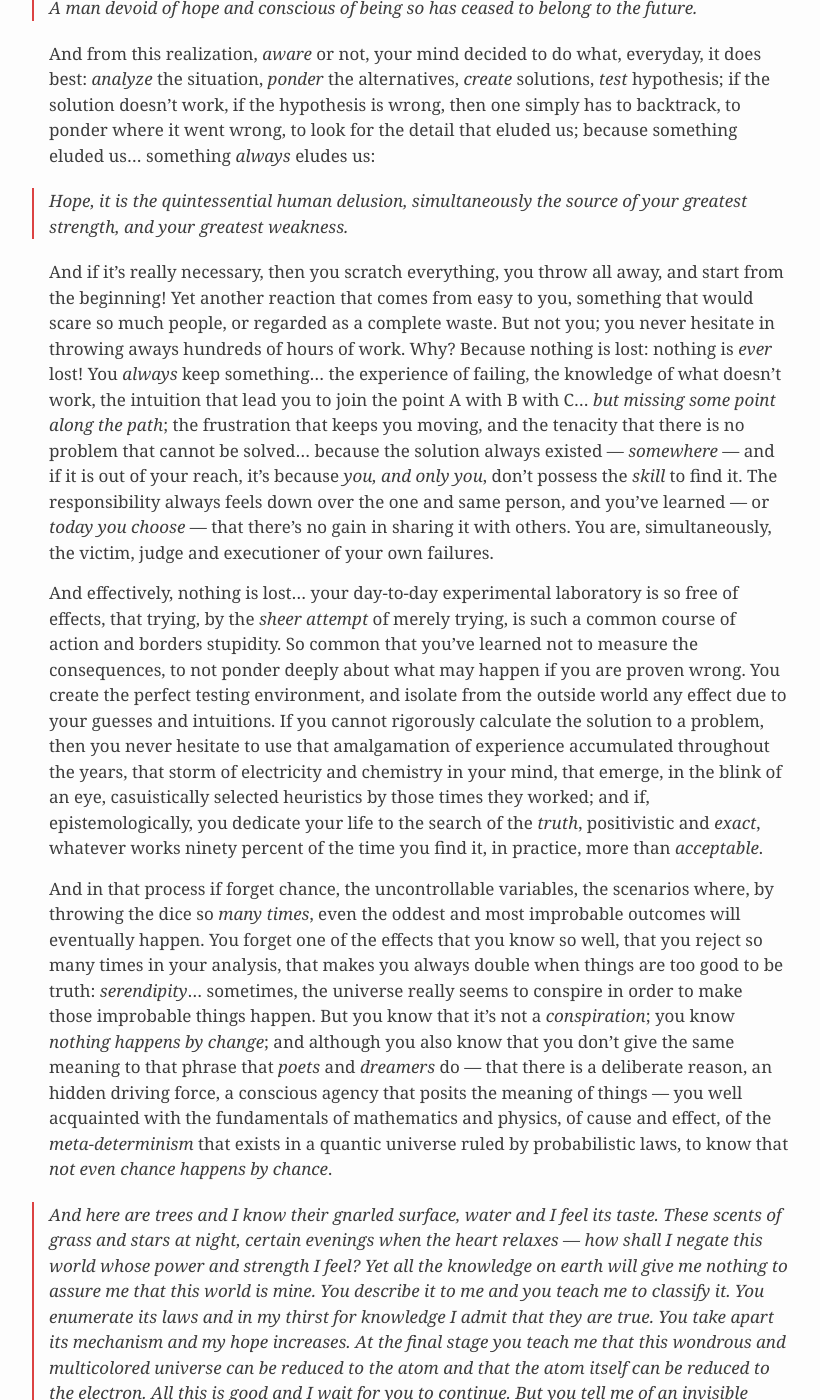
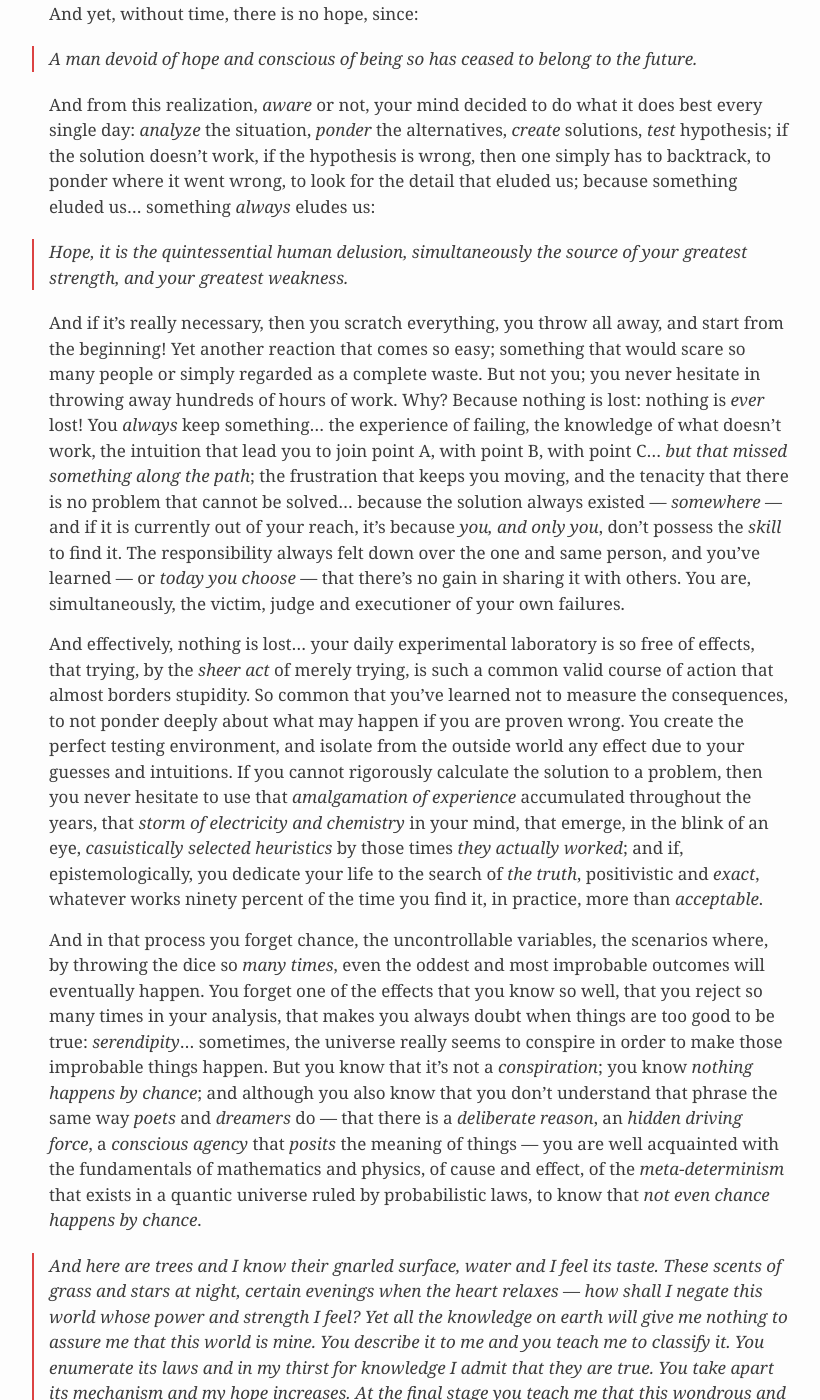
Before and after one commit to hugoferreira/hugoferreira.github.com, a Jekyll site: the page built from _posts/2016-01-30-epilogue.markdown, in a window 1280 px wide and 1400 px high, scrolled down 1088 px. Shown: the whole window, without its empty margins (221-1041 px from the left). Built offline with Jekyll 4.4.1, drawn with Linux system fonts in a browser that asks for light colours; some web fonts are replaced; some of the changed text lies outside the part shown.

Commit message:
Fixes due to the translation

```diff
--- a/_posts/2016-01-30-epilogue.markdown
+++ b/_posts/2016-01-30-epilogue.markdown
@@ -11,38 +11,37 @@
 
 > What and if, two words as nonthreatening as words come. But put them together side-by-side and they have the power to haunt you for the rest of your life: What if?...
 
-Sixteen days have been passed since you made your mind about leaving her. By this time, you still didn't mustered the courage to write down the exact words — or somehow those that you *remember* — that were said in that afternoon. Maybe because, once again, even if every fibre of your being was completely decided that *that* was the only possible path, if kept, as always, hope that the world would show you that things could be different. And, in a last breath of hope, you let — you *forced* — to be her the one to say aloud what both knew to be the purpose of that meeting, that day, that conversation, that last embrace. There is no place to *pride* in the game of love, that the only way for you to approach the certainty that you were looking for was, *one last time*, to put in her hands the decision of both your fates.
+Sixteen days have been passed since you made your mind about leaving her. By this time, you still didn't mustered the courage to write down the exact words — or somehow those that you *remember* — that were said in that afternoon. Maybe because, once again, even if every fibre of your being was completely decided that *that* was the only possible path, you kept hope, as always, that the world would show you that things *could* be different. And, in that last breath of hope, you let — you *forced* — to be her the one to say out aloud what both knew to be the purpose of that meeting, that day, that conversation, that last embrace. There is no place to *pride* in the game of love, and the only way for you to approach the certainty you were looking for was, *one last time*, to put in her hands the decision of both your fates.
 
-And since then those words hunt your days, your dreams, your unconscious mind. You recurrently ponder every hypothesis, every past decisions were things could have been different. If, at least, at *that* time, at *that* point, when she said what she has said, *you* had reacted differently. If you had tried to be more understanding, more tolerant, less worried, more disconnected... If you've had the courage, or the patience, of *giving time to time*...
+And since then those words hunt your days, your dreams, your unconscious mind. You recurrently ponder every hypothesis, every past decisions were things could have been different. If, at least, at *that* time, at *that* point, when she *said what she has said*, *you* reacted differently. If at least you've had tried to be more understanding, more tolerant, less worried, more disconnected... If you've had the courage, or the patience, of *giving time to time*...
 
-That sentence that you hate so much. That phrase that seems to be agains everything that defines you, that defines what you've learned to be in the last decades, so against the human condition. Time, our worst enemy, simultaneously the source of our existence — no one exists as an *immutable being* — and our doom. In the words of Albert Camus:
+That hateful sentence... That phrase that seems to be against everything that defines you, that defines what you've learned to *be* in these last decades, so against the human condition. *Time*, our worst enemy, simultaneously the source of our existence — no one exists as an *immutable being* — and our doom. In the words of Albert Camus:
 
 > We live on the future: “tomorrow”, “later on”, “when you have made your way”, “you will understand when you are old enough”. Such irrelevancies are wonderful, for, after all, it’s a matter of dying. Yet a day comes when a man notices or says that he is thirty. Thus he asserts his youth. But simultaneously he situates himself in relation to time. He takes his place in it. He admits that he stands at a certain point on a curve that he acknowledges having to travel to its end. He belongs to time, and by the horror that seizes him, he recognises his worst enemy. Tomorrow, he was longing for tomorrow, whereas everything in him ought to reject it.
 
-What yet, without time, there is no hope, since:
+And yet, without time, there is no hope, since:
 
 > A man devoid of hope and conscious of being so has ceased to belong to the future.
 
-And from this realization, *aware* or not, your mind decided to do what, everyday, it does best: *analyze* the situation, *ponder* the alternatives, *create* solutions, *test* hypothesis; if the solution doesn't work, if the hypothesis is wrong, then one simply has to backtrack, to ponder where it went wrong, to look for the detail that eluded us; because something eluded us... something *always* eludes us:
+And from this realization, *aware* or not, your mind decided to do what it does best every single day: *analyze* the situation, *ponder* the alternatives, *create* solutions, *test* hypothesis; if the solution doesn't work, if the hypothesis is wrong, then one simply has to backtrack, to ponder where it went wrong, to look for the detail that eluded us; because something eluded us... something *always* eludes us:
 
 > Hope, it is the quintessential human delusion, simultaneously the source of your greatest strength, and your greatest weakness.
 
-And if it's really necessary, then you scratch everything, you throw all away, and start from the beginning! Yet another reaction that comes from easy to you, something that would scare so much people, or regarded as a complete waste. But not you; you never hesitate in throwing aways hundreds of hours of work. Why? Because nothing is lost: nothing is *ever* lost! You *always* keep something... the experience of failing, the knowledge of what doesn't work, the intuition that lead you to join the point A with B with C... *but missing some point along the path*; the frustration that keeps you moving, and the tenacity that there is no problem that cannot be solved... because the solution always existed — *somewhere* — and if it is out of your reach, it's because *you, and only you*, don't possess the *skill* to find it. The responsibility always feels down over the one and same person, and you've learned — or *today you choose* — that there's no gain in sharing it with others. You are, simultaneously, the victim, judge and executioner of your own failures.
+And if it's really necessary, then you scratch everything, you throw all away, and start from the beginning! Yet another reaction that comes so easy; something that would scare so many people or simply regarded as a complete waste. But not you; you never hesitate in throwing away hundreds of hours of work. Why? Because nothing is lost: nothing is *ever* lost! You *always* keep something... the experience of failing, the knowledge of what doesn't work, the intuition that lead you to join point A, with point B, with point C... *but that missed something along the path*; the frustration that keeps you moving, and the tenacity that there is no problem that cannot be solved... because the solution always existed — *somewhere* — and if it is currently out of your reach, it's because *you, and only you*, don't possess the *skill* to find it. The responsibility always felt down over the one and same person, and you've learned — or *today you choose* — that there's no gain in sharing it with others. You are, simultaneously, the victim, judge and executioner of your own failures.
 
-And effectively, nothing is lost... your day-to-day experimental laboratory is so free of effects, that trying, by the *sheer attempt* of merely trying, is such a common course of action and borders stupidity. So common that you've learned not to measure the consequences, to not ponder deeply about what may happen if you are proven wrong. You create the perfect testing environment, and isolate from the outside world any effect due to your guesses and intuitions. If you cannot rigorously calculate the solution to a problem, then you never hesitate to use that amalgamation of experience accumulated throughout the years, that storm of electricity and chemistry in your mind, that emerge, in the blink of an eye, casuistically selected heuristics by those times they worked; and if, epistemologically, you dedicate your life to the search of the *truth*, positivistic and *exact*, whatever works ninety percent of the time you find it, in practice, more than *acceptable*.
+And effectively, nothing is lost... your daily experimental laboratory is so free of effects, that trying, by the *sheer act* of merely trying, is such a common valid course of action that almost borders stupidity. So common that you've learned not to measure the consequences, to not ponder deeply about what may happen if you are proven wrong. You create the perfect testing environment, and isolate from the outside world any effect due to your guesses and intuitions. If you cannot rigorously calculate the solution to a problem, then you never hesitate to use that *amalgamation of experience* accumulated throughout the years, that *storm of electricity and chemistry* in your mind, that emerge, in the blink of an eye, *casuistically selected heuristics* by those times *they actually worked*; and if, epistemologically, you dedicate your life to the search of *the truth*, positivistic and *exact*, whatever works ninety percent of the time you find it, in practice, more than *acceptable*.
 
-And in that process if forget chance, the uncontrollable variables, the scenarios where, by throwing the dice so *many times*, even the oddest and most improbable outcomes will eventually happen. You forget one of the effects that you know so well, that you reject so many times in your analysis, that makes you always double when things are too good to be truth: *serendipity*... sometimes, the universe really seems to conspire in order to make those improbable things happen. But you know that it's not a *conspiration*; you know *nothing happens by change*; and although you also know that you don't give the same meaning to that phrase that *poets* and *dreamers* do — that there is a deliberate reason, an hidden driving force, a conscious agency that posits the meaning of things — you well acquainted with the fundamentals of mathematics and physics, of cause and effect, of the *meta-determinism* that exists in a quantic universe ruled by probabilistic laws, to know that *not even chance happens by chance*.
+And in that process you forget chance, the uncontrollable variables, the scenarios where, by throwing the dice so *many times*, even the oddest and most improbable outcomes will eventually happen. You forget one of the effects that you know so well, that you reject so many times in your analysis, that makes you always doubt when things are too good to be true: *serendipity*... sometimes, the universe really seems to conspire in order to make those improbable things happen. But you know that it's not a *conspiration*; you know *nothing happens by chance*; and although you also know that you don't understand that phrase the same way *poets* and *dreamers* do — that there is a *deliberate reason*, an *hidden driving force*, a *conscious agency* that *posits* the meaning of things — you are well acquainted with the fundamentals of mathematics and physics, of cause and effect, of the *meta-determinism* that exists in a quantic universe ruled by probabilistic laws, to know that *not even chance happens by chance*.
 
 > And here are trees and I know their gnarled surface, water and I feel its taste. These scents of grass and stars at night, certain evenings when the heart relaxes — how shall I negate this world whose power and strength I feel? Yet all the knowledge on earth will give me nothing to assure me that this world is mine. You describe it to me and you teach me to classify it. You enumerate its laws and in my thirst for knowledge I admit that they are true. You take apart its mechanism and my hope increases. At the final stage you teach me that this wondrous and multicolored universe can be reduced to the atom and that the atom itself can be reduced to the electron. All this is good and I wait for you to continue. But you tell me of an invisible planetary system in which electrons gravitate around a nucleus. You explain this world to me with an image. I realize then that you have been reduced to poetry: I shall never know.
 
+But because it's in your nature to unveil those hidden variables, to seek the unknown *alpha* and *omega*; because you reject dissonance and ambivalence; because you do not accept what you can't understand, your mind wanders throughout those processes every night while you sleep; every moment while you decide to let go — where you *forget to keep?* - the control over your thoughts. And it wanders *always* to the same subject, the same events, the same person...
 
-But because it's in your nature to unveil those hidden variables, to seek the hidden *alpha* and *omega*; because you reject dissonance and ambivalence; because you do not accept what you can't understand, your mind wanders throughout those processes every night while you sleep; every moment while you decide to let go — where you *forget to keep* - the control over your thoughts. And it wanders *always* to the same subject, the same events, the same persons...
-
-What you don't understand is there isn't the possibility of control. There is no variables to be found. *There is no equation to solve*. Everything is too complex, too interconnected, too vast. Meaningless as you are, you wish to understand *universes inside universes*, and by a sheer act of *arrogance* you even think it to be possible.
+What you don't understand is that there is no possible control. There are no variables to be found. *There is no equation to solve*. Everything is too complex, too interconnected, too vast. Meaningless as you are, you wish to understand *universes inside universes*, and by a sheer act of *arrogance* you even think it to be possible.
 
 *What if...*
 
-But life isn't made of that stuff; because if you think carefully, if you observe yourself writing down this text, if you think in the long sequence of actions, in the cause and effect that leas to the existence of tens of thousands of words dedicated to someone you hardly understood — someone that was possible nothing more that the *idealization* of your own mind — you'll see that control is a mere illusion, and any attempt to comprehend the incomprehensible, that the neverending quest for the meaning of life and the sensations that make us happy, are the ultimate acts that impede us from being so:
+But life isn't made of that stuff; because if you think carefully, if you observe yourself writing down this text, if you think in the long sequence of actions, in the cause and effect that lead to the existence of tens of thousands of words dedicated to someone you hardly understood — someone that was possible nothing more that the *idealization* of your own mind — you'll see that control is a mere illusion, and any attempt to comprehend the incomprehensible, the neverending quest for the meaning of life and the sensations that make us happy, are themselves the ultimate acts that impede us from being so:
 
 > Tu ne seras jamais heureux si tu continues à chercher en quoi consiste le bonheur. Et tu ne vivras jamais si tu recherches le sens de la vie. [^2]
 
@@ -52,20 +51,20 @@
 
 *Choice...*
 
-*The choice*, free of every and any illusion of consequence and meaning. We are not able of controlling the world or the people that surround us. We cannot bend reality by our sheer will. But we are — *we believe to be?* — able to choose.
+*The choice*, free of every and any illusion of consequence and meaning. We are not able of controlling the world or the people that surround us. We cannot bend reality to our own will. But we are — *we believe to be?* — able to choose.
 
-And so you did it: in each moment, in each feeling of pain and joy, of anguish and hope, of frustration or happiness, you made a choice. Would you believe in *free will*, and you would be questioning if they were *the right choices*. But you know very well that's just another illusion; an illusion that you decided to rebel since childhood, but an illusion *nonetheless*. And so, you realize that your only available choices, given who you were and the information you had and those particular moments, were, precisely, the ones you took. It doesn't matter if you were wrong of right; all it matters is that, would everything happen again, and you would have made exactly the same thing, just like a movie played by the umpteenth time over a screen.
+And so you did it: in each moment, in each feeling of pain and joy, of anguish and hope, of frustration or happiness, you made a choice. Would you believe in *free will*, and you would be questioning if they were *the right choices*. But you know very well that's just another illusion; an illusion that you decided to rebel since childhood, but an illusion *nonetheless*. And so, you realize that your only available choices, given who you were and the information you had at those particular moments, were, precisely, the ones you took. It doesn't matter if you were wrong or right; all it matters is that, would everything happen again, and you would have made exactly the same thing, just like a movie project the umpteenth time over a screen.
 
 > Then Sisyphus watches the stone rush down in a few moments toward that lower world whence he will have to push it up again toward the summit. He goes back down to the plain. It is during that return, that pause, that Sisyphus interests me. A face that toils so close to stones is already stone itself! I see that man going back down with a heavy yet measured step toward the torment of which he will never know the end. That hour like a breathing-space which returns as surely as his suffering, that is the hour of consciousness. At each of those moments when he leaves the heights and gradually sinks towards the lair of the gods, he is superior to his fate. He is stronger than his rock.
 
-And you obviously rebel yourself against it... Just one more action that only and *absurdist* could take. You revolt against the inevitable, against the unavoidable, against the incomprehensible... You revolt against yourself. You find irritating that every — *every* — single morning you awake, the first thought you have once you gain conscience is always — *always* — the same: her. You revolt against yourself everytime the phone rings, that you receive a message, that you open *Facebook*... You revolt against yourself by the absurdity of the situation, for rationally knowing there is only one path to take — only one *choice* to make — and that any other that you might ponder is doomed to fail because *you are not in the control of the situation*. You aren't now, you never were, you'll never be. It's not *supposed* to. It's not even *desirable* to.
+And you obviously rebel yourself against that... Just one more action that only an *absurdist* could take. You revolt against the inevitable, against the unavoidable, against the incomprehensible... You revolt against yourself. You find irritating that every — *every* — single morning you awake, the first thought you have once you gain conscience is always — *always* — the same: she. You revolt against yourself every time the phone rings, every time you receive a message, every time you open *Facebook*... You revolt against yourself by the absurdity of the situation, for rationally knowing there is only one path to take — only one *choice* to make — and that any other alternative you might ponder is doomed to fail because *you are not in the control of the situation*. You are not, you never were, and you will never be. You are not *supposed* to. It is not even *desirable*.
 
-You revolt because your life is all about solving equations and ***she's not and equation that you can solve. It's not an expression you can understand. Not pages that you can scrutinize. Not symbols that you can unveils or a lexicum that you can learn. She's a complete world, with her mountains and valleys; her rivers and oceans; her continents and islands; her secrets and mysteries. A whole with its various languages, and alphabets, and books, and histories, and characters, and *** **endless dreams** ***kept within*** **herself**.
+You revolt because your life is all about solving equations and ***she's not and equation that you can solve. She's not an expression you can understand. Pages that you can scrutinize. Symbols that you can unveil or a lexicum that you can learn. She's a complete world, with her mountains and valleys; her rivers and oceans; her continents and islands; her secrets and mysteries. A world with its various languages, and alphabets, and books, and histories, and characters, and *** **endless dreams** ***kept within*** **herself**.
 
 And *you* are another one of those worlds...
 
-Two planets; *two bodies* that approached each other, whose gravity mutually influenced your own trajectory, that made in dance in elliptic curves around a common axis, facing one another, in rapid tangential movements of angular acceleration due to the sheer amount of mass that comprises your beings. But whose origins, whose past, whose genesis of your own structures, your own *momentum*, partially dictated even before you were both born, was too strong for those brief moments where *nothing else existed* besides you.
+Two planets; *two bodies* that approached each other, whose gravity mutually influenced your own trajectory, that made you dance in elliptic curves around a common axis, facing one another, in rapid tangential movements of angular acceleration due to the sheer amount of mass that comprises your beings. But whose origins, whose past, whose genesis of your own structure, your own *momentum*, partially dictated even before you were both born, was too strong for those brief moments where *nothing else existed* besides you.
 
-And that now depart due to the action of the same force that once attracted you... maybe looking into each other, taking with you whatever you *choose* to take. While one of you, incapable of forgetting all the wonders that were seen and felt in such a different, such fascinating, such strange but simultaneously familiar world, forever revolted by the *unshakeable laws of nature*, ponder:
+And that now depart... due to the action of the same force that once attracted you... maybe looking into each other, taking with you whatever you *choose* to take. While one of you, incapable of forgetting all the wonders that were seen and felt in such a different, such fascinating, such strange but simultaneously such a familiar world, forever revolted by the *unshakeable laws of nature*, ponder:
 
 *What if...*
```
